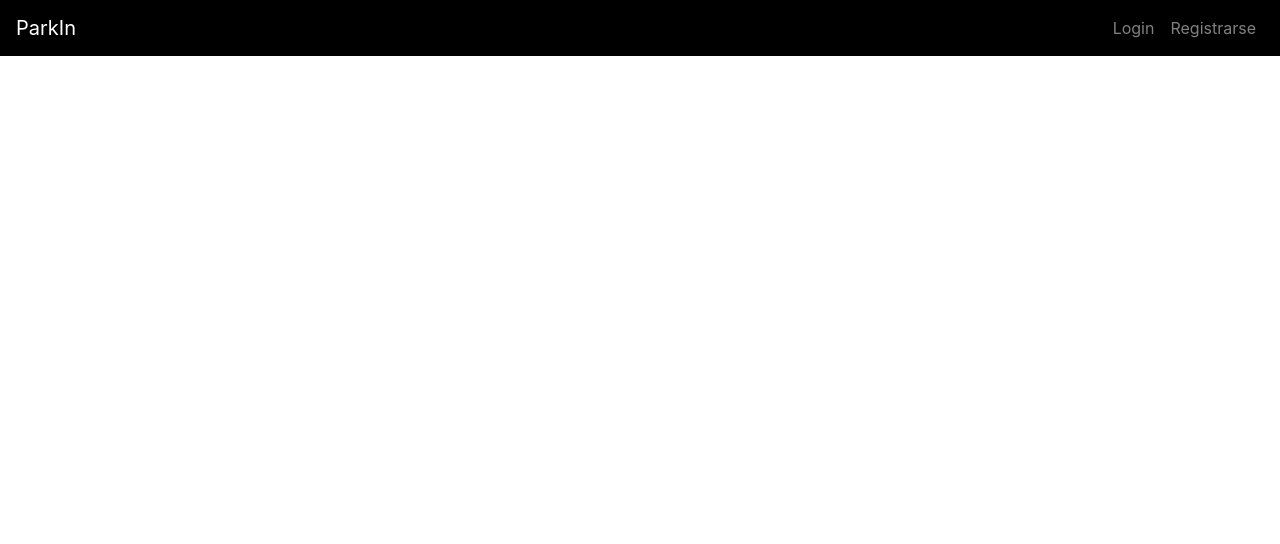
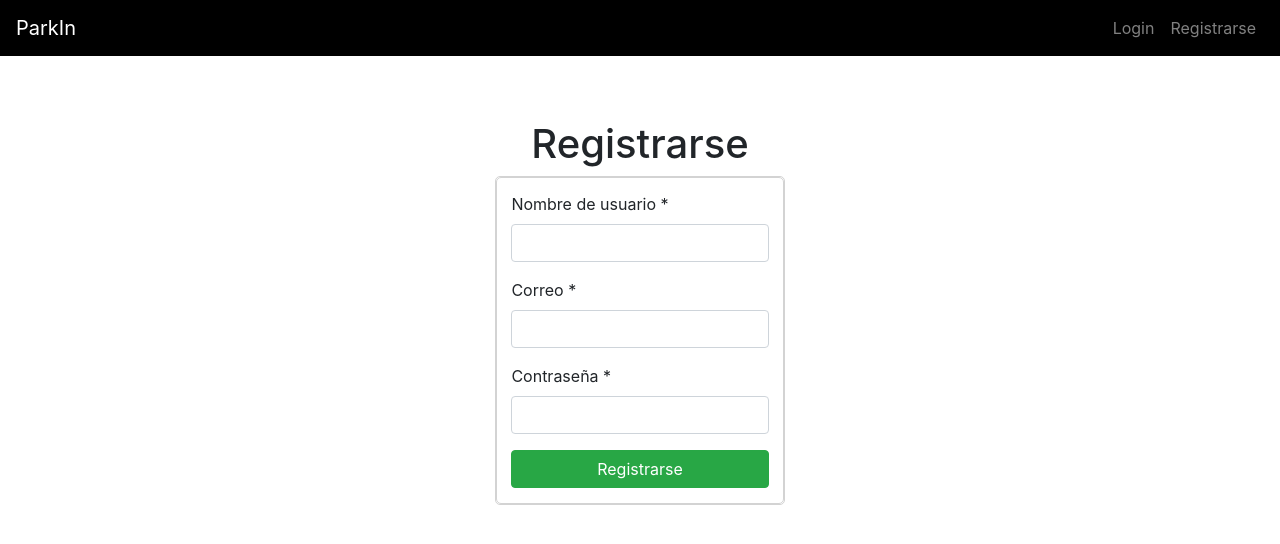
Before and after one commit to isis3710-uniandes-backup/Team05-Entrega5, a React (Create React App) app in the folder client/: page /Registrar in a window 1280 px wide. Shown: the top 544 px of the page. Built offline with nearby package versions, Linux system fonts and the light colour scheme.

Commit message:
Vista de registro implementada

```diff
--- a/client/src/App/Login/Login.css
+++ b/client/src/App/Login/Login.css
@@ -26,6 +26,6 @@
     border-color: lightgray;
 }
 
-.login-body {
+.content-body {
     padding-top: 5%;
 }
--- a/client/src/App/Login/Login.js
+++ b/client/src/App/Login/Login.js
@@ -19,7 +19,7 @@ export default class Login extends React.Component {
         return (
             <div>
                 <NavBar />
-                <div className="login-body">
+                <div className="content-body">
                     <Container className="prueba">
                         <h1 className="titulo">
                             Iniciar sesión
--- a/client/src/App/Registrar/Registrar.css
+++ b/client/src/App/Registrar/Registrar.css
@@ -0,0 +1,10 @@
+.registrar-container {
+    padding: 5%;
+}
+
+.border-container{
+    border: solid;
+    border-width: 1px;
+    border-radius: 5px;
+    border-color: lightgray;
+}
--- a/client/src/App/Registrar/Registrar.js
+++ b/client/src/App/Registrar/Registrar.js
@@ -1,5 +1,8 @@
 import React from 'react';
 import NavBar from '../NavBar/NavBar';
+import Container from 'react-bootstrap/Container';
+import Form from 'react-bootstrap/Form';
+import Button from 'react-bootstrap/Button';
 
 import './Registrar.css';
 
@@ -11,7 +14,35 @@ export default class Registrar extends React.Component {
 
     render() {
         return (
-            <NavBar />
+            <div>
+                <NavBar />
+                <div className="content-body">
+                    <Container className="prueba">
+                        <h1 className="title">
+                            Registrarse
+                        </h1>
+                        <div className="border-container">
+                            <Container className="registrar-container">
+                                <Form className="text-left">
+                                    <Form.Group>
+                                        <Form.Label>Nombre de usuario *</Form.Label>
+                                        <Form.Control type="text"></Form.Control>
+                                    </Form.Group>
+                                    <Form.Group>
+                                        <Form.Label>Correo *</Form.Label>
+                                        <Form.Control type="email"></Form.Control>
+                                    </Form.Group>
+                                    <Form.Group>
+                                        <Form.Label>Contraseña *</Form.Label>
+                                        <Form.Control type="password"></Form.Control>
+                                    </Form.Group>
+                                    <Button variant="success" size="md" block>Registrarse</Button>
+                                </Form>
+                            </Container>
+                        </div>
+                    </Container>
+                </div>
+            </div>
         )
     }
 }
```
